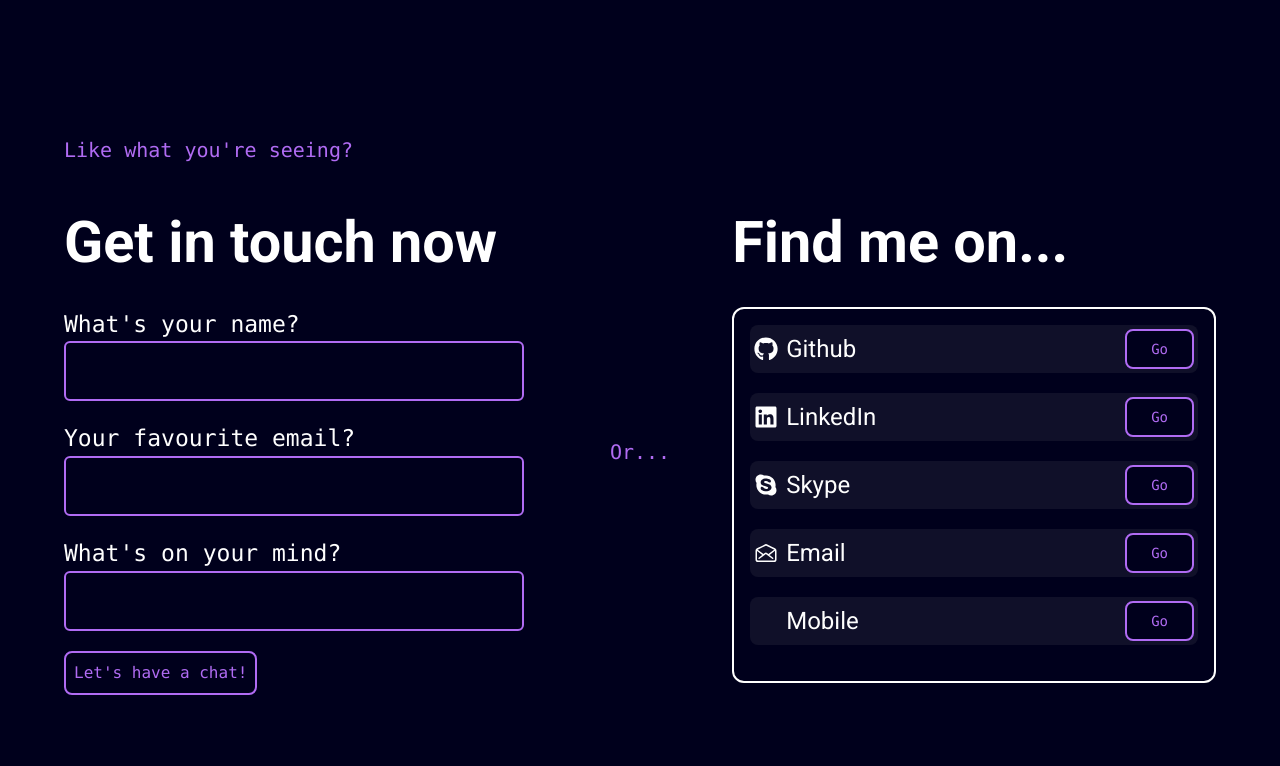
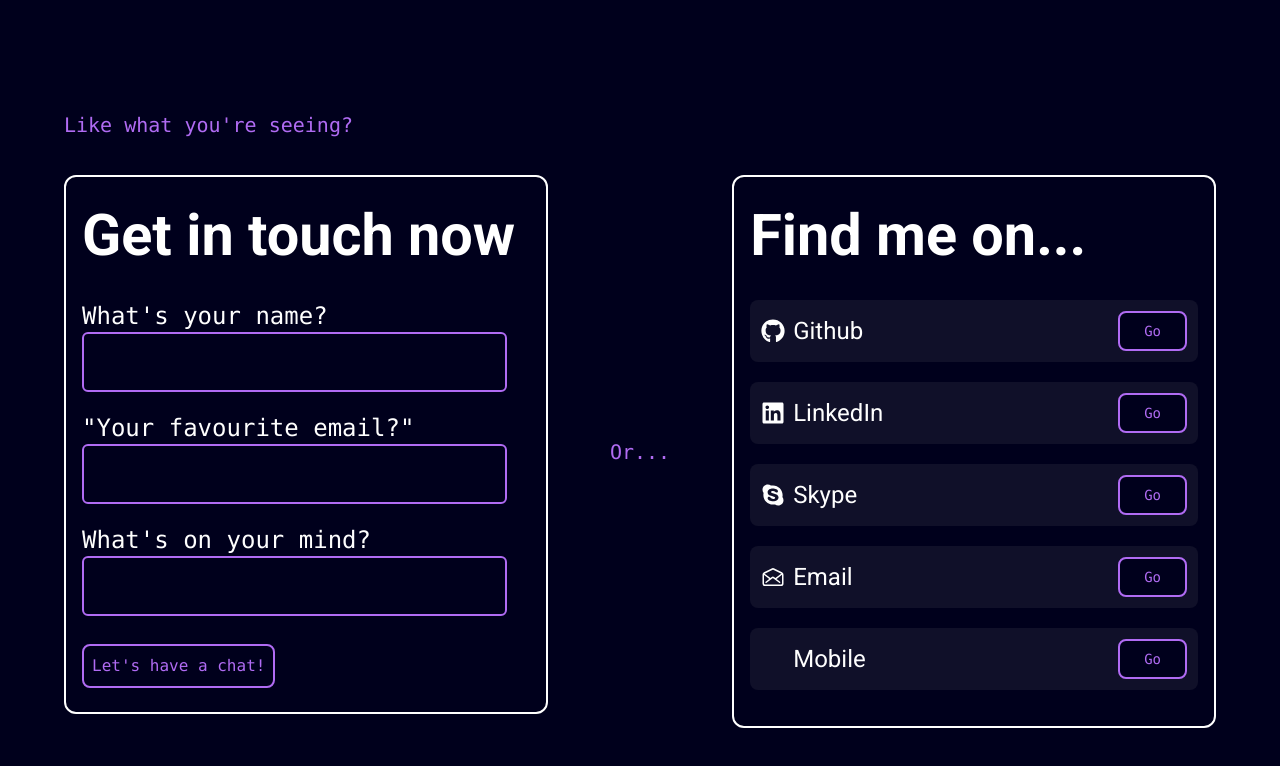
Before and after one commit to IvailoAtsv/portfolio, a React (Create React App) app: page / in a window 1280 px wide. Shown: the part 3922-4688 px from the top of the page. Built offline with nearby package versions, Linux system fonts and the light colour scheme; some icons are missing; the HTML template or start-up script is replaced by a standard one; what tailwindcss-animated would draw is missing.

Commit message:
feat: error validation for contact form

```diff
--- a/src/components/ContactMe.jsx
+++ b/src/components/ContactMe.jsx
@@ -5,8 +5,9 @@ import { buttonStyle } from '../components/Hero'
 import { links } from '../constants/links'
 import { useEffect, useRef, useState } from 'react';
 
-const inputStyles = "focus:outline-none w-[100%] lg:w-[95%] mb-5 px-2 py-3 text-2xl rounded-md text-white bg-background border-2 border-purple"
-const labelStyles = "font-mono text-lightGray text-labelClamp"
+const inputStyles = "focus:outline-none w-[100%] lg:w-[95%] px-2 py-3 mb-5 text-2xl rounded-md text-white bg-background border-2 border-purple"
+const labelStyles = "font-mono text-lightGray text-2xl"
+const labelErrorStyles = "font-mono text-red-600 text-2xl"
 export const ContactMe = () => {
     const {
         register,
@@ -55,21 +56,30 @@ export const ContactMe = () => {
                 <AccentTitle text={"Like what you're seeing?"} classes="mr-auto" />
             </animated.section>
             <div className="max-w-[1800px  min-h-[90vh] lg:min-h-[45vh] py-4 relative w-[90%] justify-between flex flex-col lg:flex-row items-start">
-                <animated.form onSubmit={handleSubmit(onSubmit)} style={slideAnimation} className="flex-2  w-full flex flex-col lg:max-w-[42%] justify-evenly items-start rounded-lg">
+                <animated.form onSubmit={handleSubmit(onSubmit)} style={slideAnimation} className="flex-2  w-full flex p-4 flex-col border-2 border-white lg:max-w-[42%] justify-evenly items-start rounded-xl">
                     <SecondaryTitle text={'Get in touch now'} classes='mb-5'/>
-                    <label className={labelStyles}>{errors.message ? "Please enter a message" :"What's your name?"}</label>
-                    <input {...register("name")} type="text" className={inputStyles} />
-                    <label className={labelStyles}>{errors.message ? "Please enter a message" :"Your favourite email?"}</label>
-                    <input type="text" {...register("email")} className={inputStyles} />
-
-                    <label className={labelStyles}>{errors.message ? "Please enter a message" :"What's on your mind?"}</label>
-                    <input type="text" {...register("message")} className={inputStyles} />
-                    <button type="submit" className={`${buttonStyle} mb-2`}>Let's have a chat!</button>
+                    {errors.name ?
+                    <label className={labelErrorStyles}> {errors.name.message}</label>
+                    :<label className={labelStyles}>What's your name?</label>
+                    }
+                    <input {...register("name", {required:'Please enter a name', minLength:3})} type="text" className={inputStyles} />
+                    {errors.email ?
+                    <label className={labelErrorStyles}> {errors.email.message}</label>
+                    :<label className={labelStyles}>"Your favourite email?"</label>
+                    }
+                    <input type="text" {...register("email",{required:'Please enter a valid email',pattern:
+                            /^[a-zA-Z0-9_.+-]+@[a-zA-Z0-9-]+\.[a-zA-Z0-9-.]+$/,})} className={inputStyles} />
+                {errors.message ?
+                    <label className={labelErrorStyles}> {errors.message.message}</label>
+                    :<label className={labelStyles}>What's on your mind?</label>
+                    }
+                    <input type="text" {...register("message", {required:'Please leave a message'})} className={inputStyles} />
+                    <button type="submit" className={`${buttonStyle} my-2`}>Let's have a chat!</button>
                 </animated.form>
                 <animated.div style={slideAnimation} className="text-center flex-1 py-8 lg:py-3 self-center"><AccentTitle text="Or..." /></animated.div>
-                <animated.section style={slideAnimation} className="text-white flex-2 w-full lg:max-w-[42%] flex flex-col justify-between items-start">
+                <animated.section style={slideAnimation} className="text-white p-4  border-white border-2 flex-2 w-full lg:max-w-[42%] rounded-xl flex flex-col justify-between items-start">
                     <h1 className="text-h2clamp whitespace-nowrap mb-5 font-semibold"> Find me on...</h1>
-                    <div className=" text-3xl flex flex-col rounded-xl flex-wrap items-start justify-evenly h-full  border-2 text-lightGray border-white w-full p-4 my-2 md:my-0">
+                    <div className=" text-3xl flex flex-col rounded-xl flex-wrap items-start justify-evenly h-full text-lightGray  w-full my-2 md:my-0">
                        {links.map(link => <LinkPair key={link.text} text={link.text} href={link.href} button={link.button} icon={link.icon} />)}
                     </div>
                 </animated.section>
@@ -83,7 +93,7 @@ export const ContactMe = () => {
 const LinkPair = ({href, text, icon}) => {
     return (
         <div
-        className="flex bg-gray bg-opacity-10 gap-2 rounded-lg text-2xl p-1 justify-start w-full items-center mb-5">
+        className="flex bg-gray bg-opacity-10 gap-2 rounded-lg text-2xl p-[11px] justify-start w-full items-center mb-5">
             {icon}
             <p>{text}</p>
             <a href={href} className={`${buttonStyle} ml-auto text-sm px-6 my-auto`}> Go</a>
```
